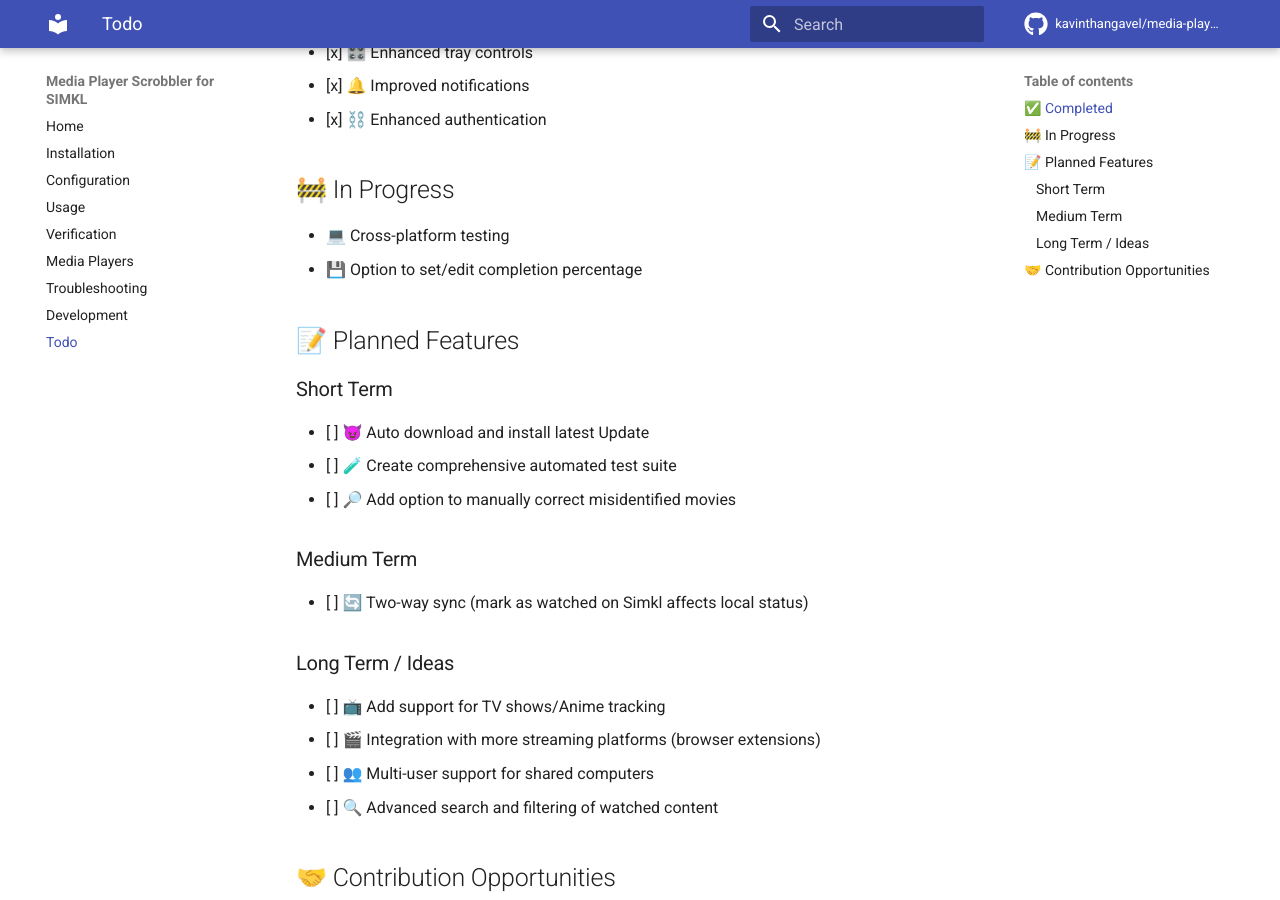
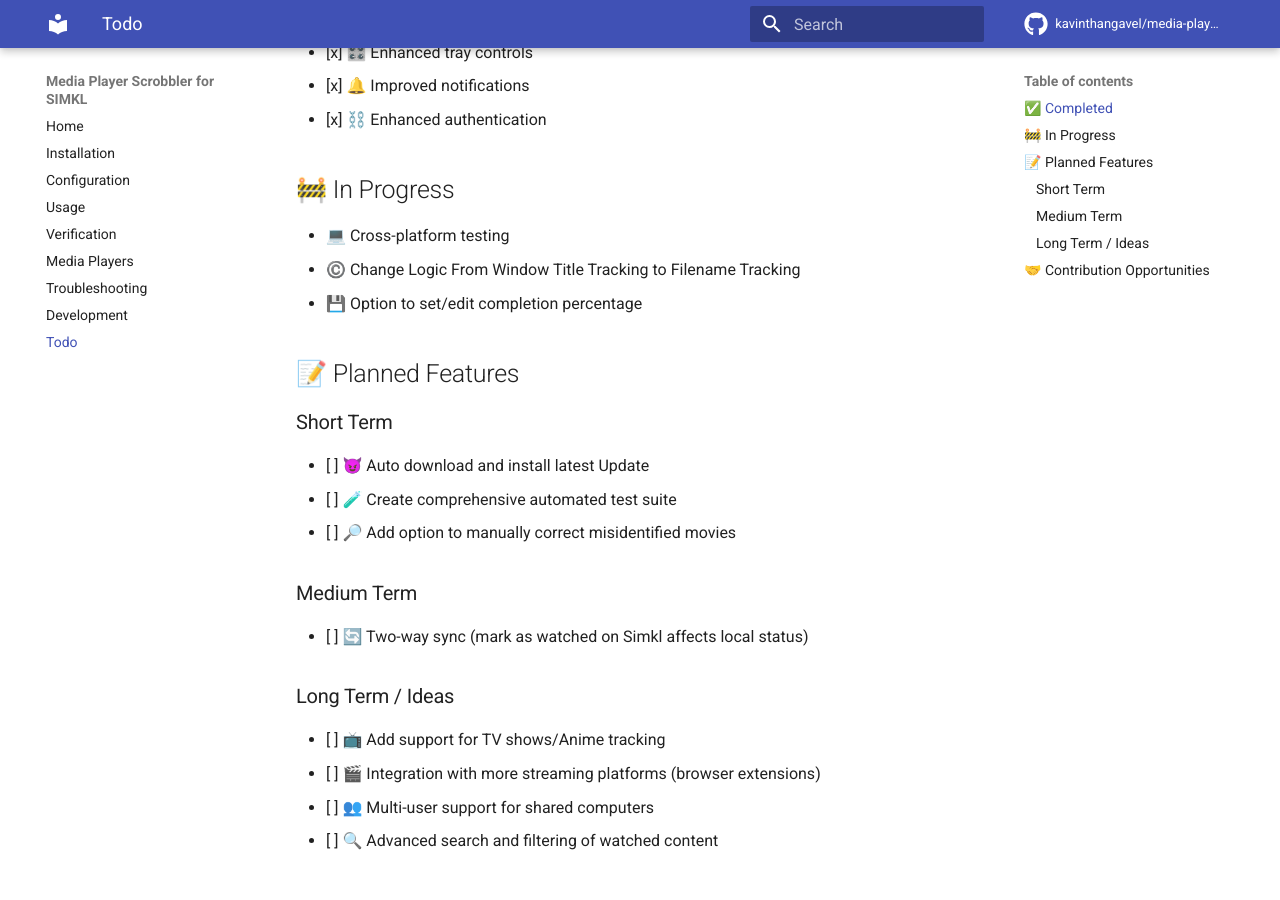
Before and after one commit to ByteTrix/Media-Player-Scrobbler-for-Simkl, an MkDocs documentation site: the page built from docs/todo.md, in a window 1280 px wide and 900 px high, scrolled down 567 px. Built offline with MkDocs 1.6.1 and Material for MkDocs 9.7.7, drawn with Linux system fonts in a browser that asks for light colours; comment, search, counter and statistics services are not loaded.

Commit message:
Update todo.md

```diff
--- a/docs/todo.md
+++ b/docs/todo.md
@@ -19,6 +19,7 @@ Tracks completed features and planned improvements for MPS for SIMKL.
 
 ## 🚧 In Progress
 - 💻 Cross-platform testing
+- ©️ Change Logic From Window Title Tracking to Filename Tracking
 - 💾 Option to set/edit completion percentage
 
 ## 📝 Planned Features
```
